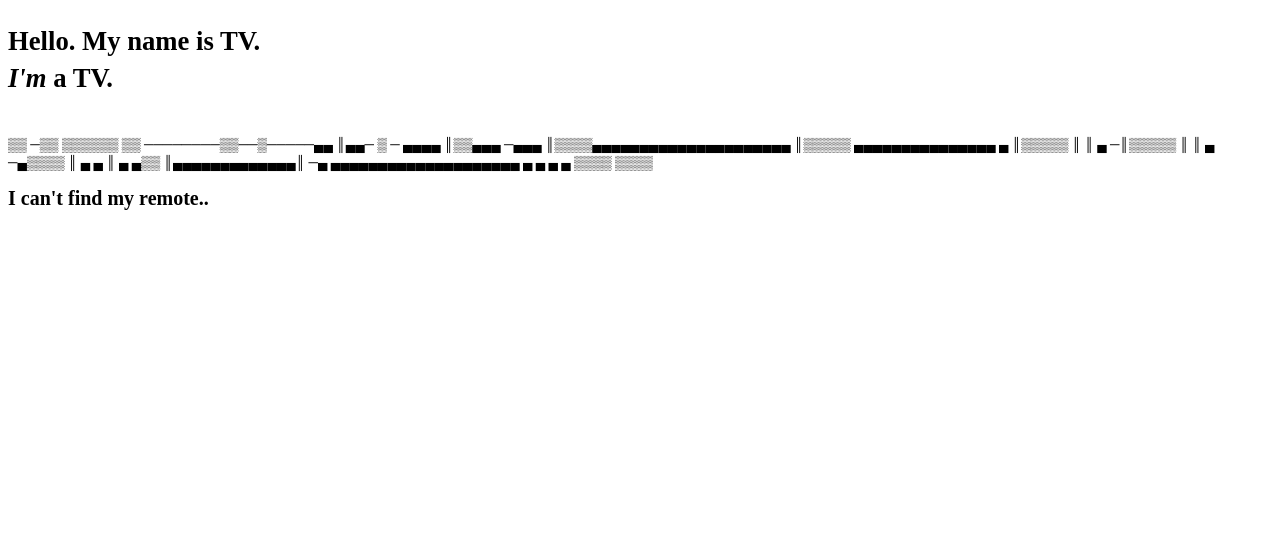
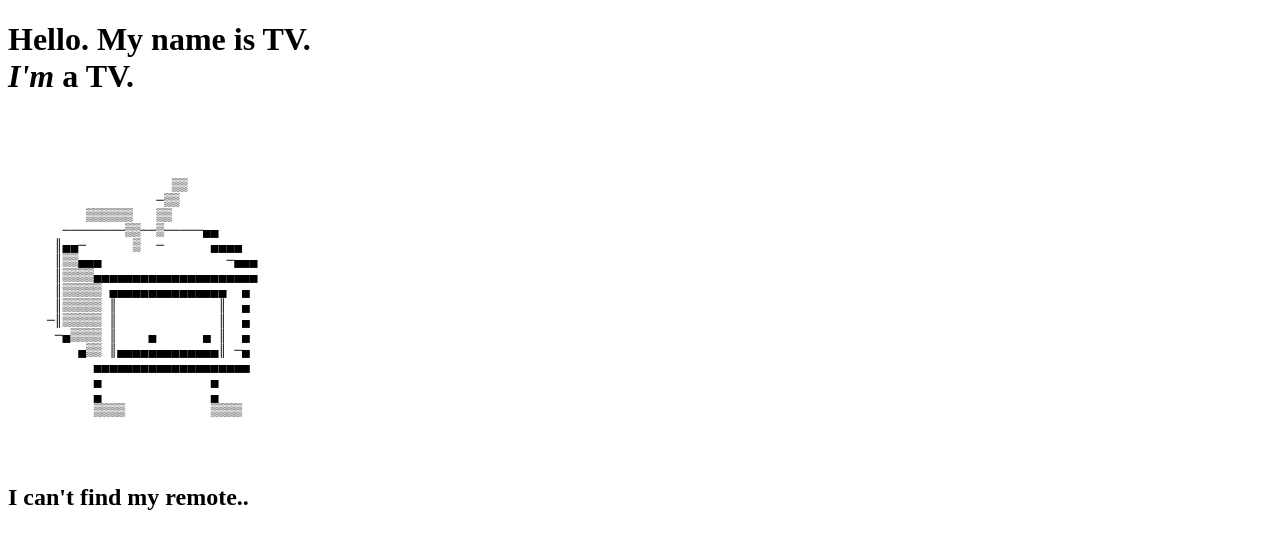
Before and after one commit to akham00/alina-khamphavong-interactive-development-2025-fall, a plain HTML site: page tv-remote.html in a window 1280 px wide. Drawn offline with Linux system fonts and the light colour scheme.

Commit message:
add tv
add me guy

```diff
--- a/tv-remote.html
+++ b/tv-remote.html
@@ -4,9 +4,9 @@
         <title> TV REMOTE GAME </title>
     </head>
     <body>
-        <h1> <small>Hello. My name is TV.
+        <h1> Hello. My name is TV.
             <br><i> I'm </i> a TV. </h1></br>
-
+            <pre>
 
                      ▒▒
                    ─▒▒
@@ -24,9 +24,6 @@
            ▄              ▄
            ▄              ▄
            ▒▒▒▒           ▒▒▒▒
-
-
-
-
-            <br><h2> I can't find my remote..</h2></br></small>
+                                    </pre>
+            <br><h2> I can't find my remote..</h2></br>
         </body>
```
